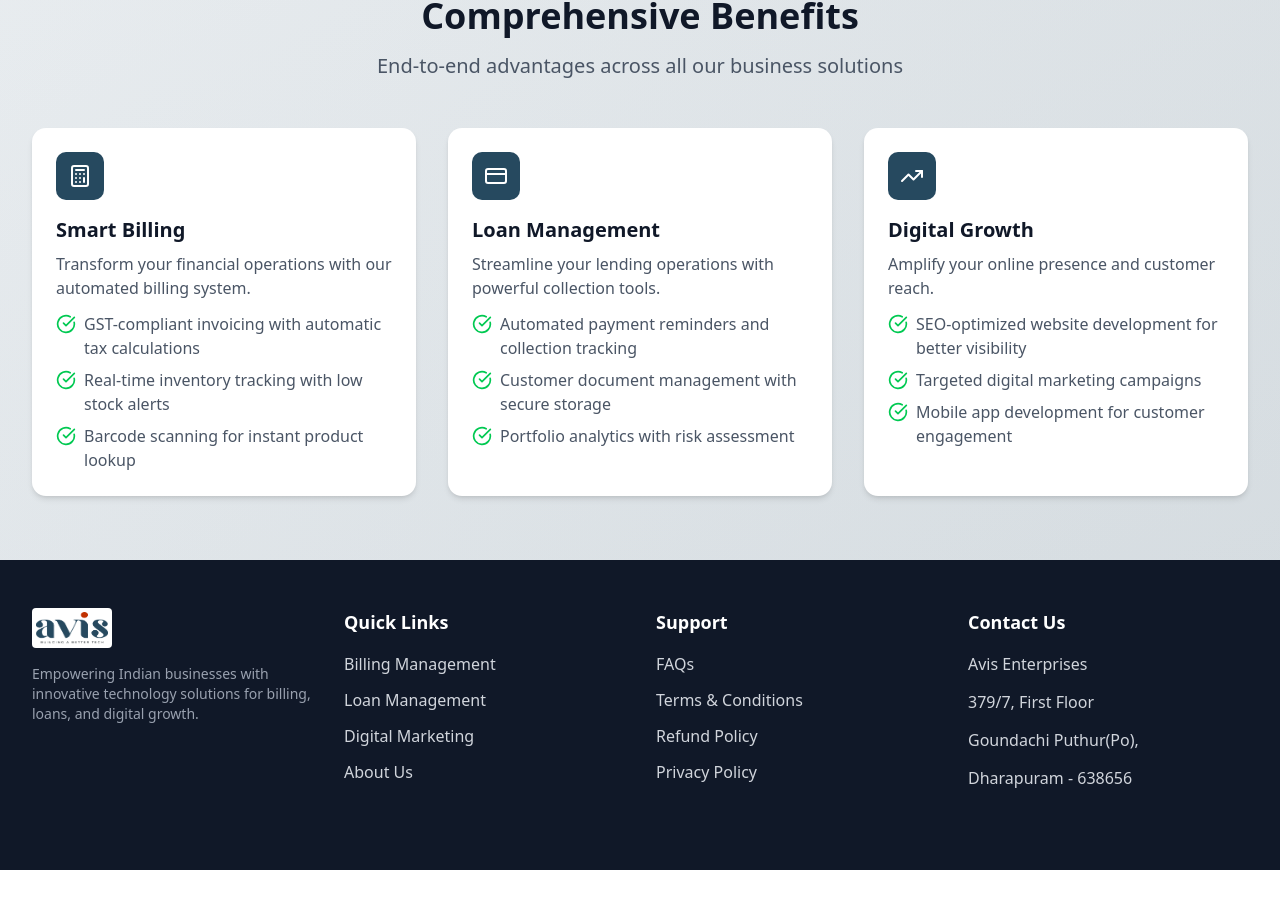
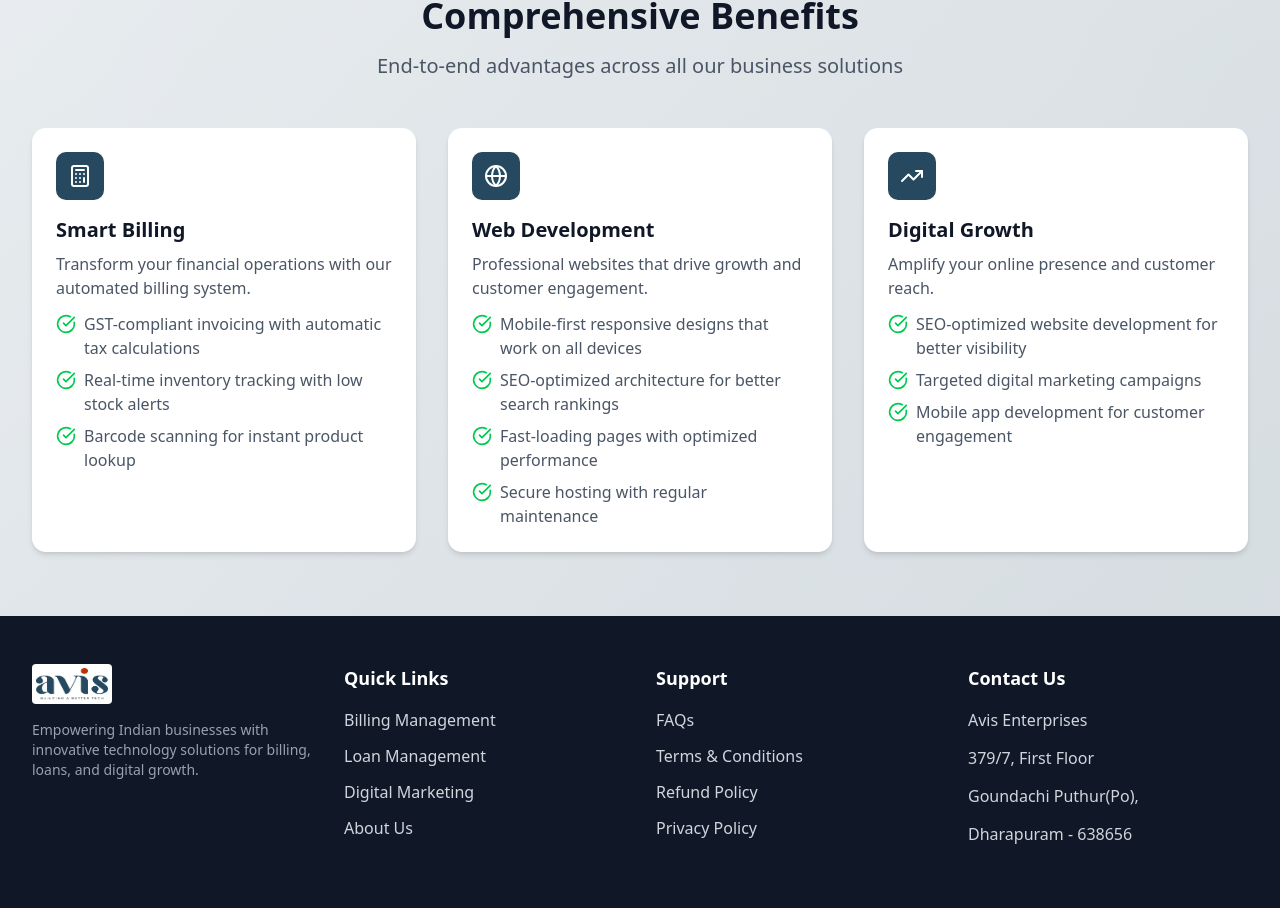
Before and after one commit to martex-martech/Avis, a React (Vite) app: page / in a window 1280 px wide. Shown: the part 2256-3164 px from the top of the page. Before the commit the page ends 3126 px from the top, so only its background shows below. Built offline with nearby package versions, Linux system fonts and the light colour scheme.

Commit message:
updated Loan

```diff
--- a/src/pages/HomePage.jsx
+++ b/src/pages/HomePage.jsx
@@ -455,7 +455,7 @@ function HomePage() {
             </div>
 
             {/* Loan Management Benefits */}
-            <div className="bg-white p-6 rounded-xl shadow-md hover:shadow-lg transition-shadow">
+            {/* <div className="bg-white p-6 rounded-xl shadow-md hover:shadow-lg transition-shadow">
               <div className="w-12 h-12 bg-[#26495f] rounded-lg flex items-center justify-center mb-4">
                 <CreditCard className="h-6 w-6 text-white" />
               </div>
@@ -475,6 +475,35 @@ function HomePage() {
                 <li className="flex items-start">
                   <CheckCircle className="h-5 w-5 text-green-500 mr-2 mt-0.5 flex-shrink-0" />
                   <span>Portfolio analytics with risk assessment</span>
+                </li>
+              </ul>
+            </div> */}
+
+            {/* Web Development Benefits */}
+            <div className="bg-white p-6 rounded-xl shadow-md hover:shadow-lg transition-shadow">
+              <div className="w-12 h-12 bg-[#26495f] rounded-lg flex items-center justify-center mb-4">
+                <Globe className="h-6 w-6 text-white" />
+              </div>
+              <h3 className="text-xl font-bold text-gray-900 mb-2">Web Development</h3>
+              <p className="text-gray-600 mb-3">
+                Professional websites that drive growth and customer engagement.
+              </p>
+              <ul className="space-y-2 text-gray-600">
+                <li className="flex items-start">
+                  <CheckCircle className="h-5 w-5 text-green-500 mr-2 mt-0.5 flex-shrink-0" />
+                  <span>Mobile-first responsive designs that work on all devices</span>
+                </li>
+                <li className="flex items-start">
+                  <CheckCircle className="h-5 w-5 text-green-500 mr-2 mt-0.5 flex-shrink-0" />
+                  <span>SEO-optimized architecture for better search rankings</span>
+                </li>
+                <li className="flex items-start">
+                  <CheckCircle className="h-5 w-5 text-green-500 mr-2 mt-0.5 flex-shrink-0" />
+                  <span>Fast-loading pages with optimized performance</span>
+                </li>
+                <li className="flex items-start">
+                  <CheckCircle className="h-5 w-5 text-green-500 mr-2 mt-0.5 flex-shrink-0" />
+                  <span>Secure hosting with regular maintenance</span>
                 </li>
               </ul>
             </div>
```
Lines whose indentation alone changed are shown as unchanged.
